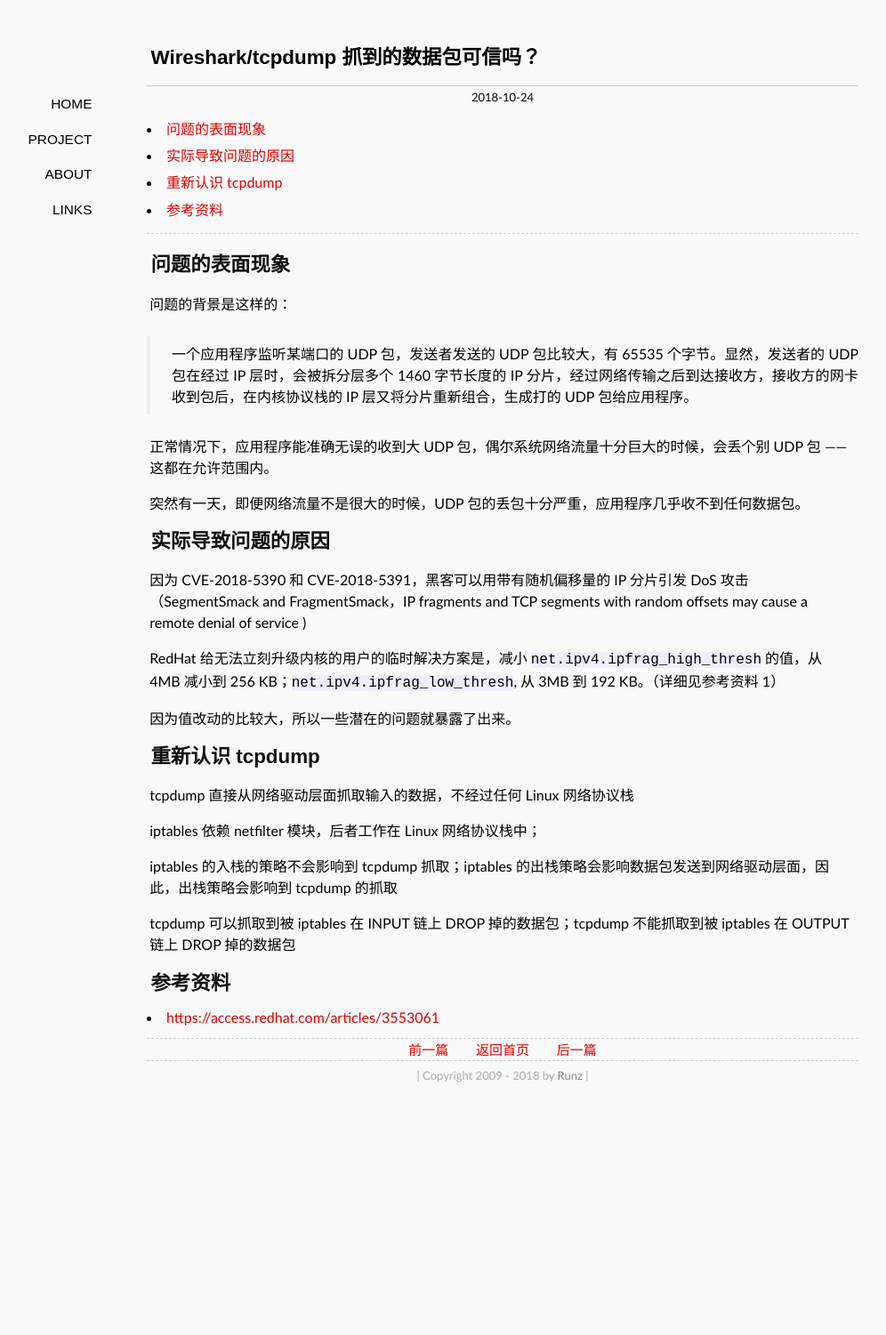
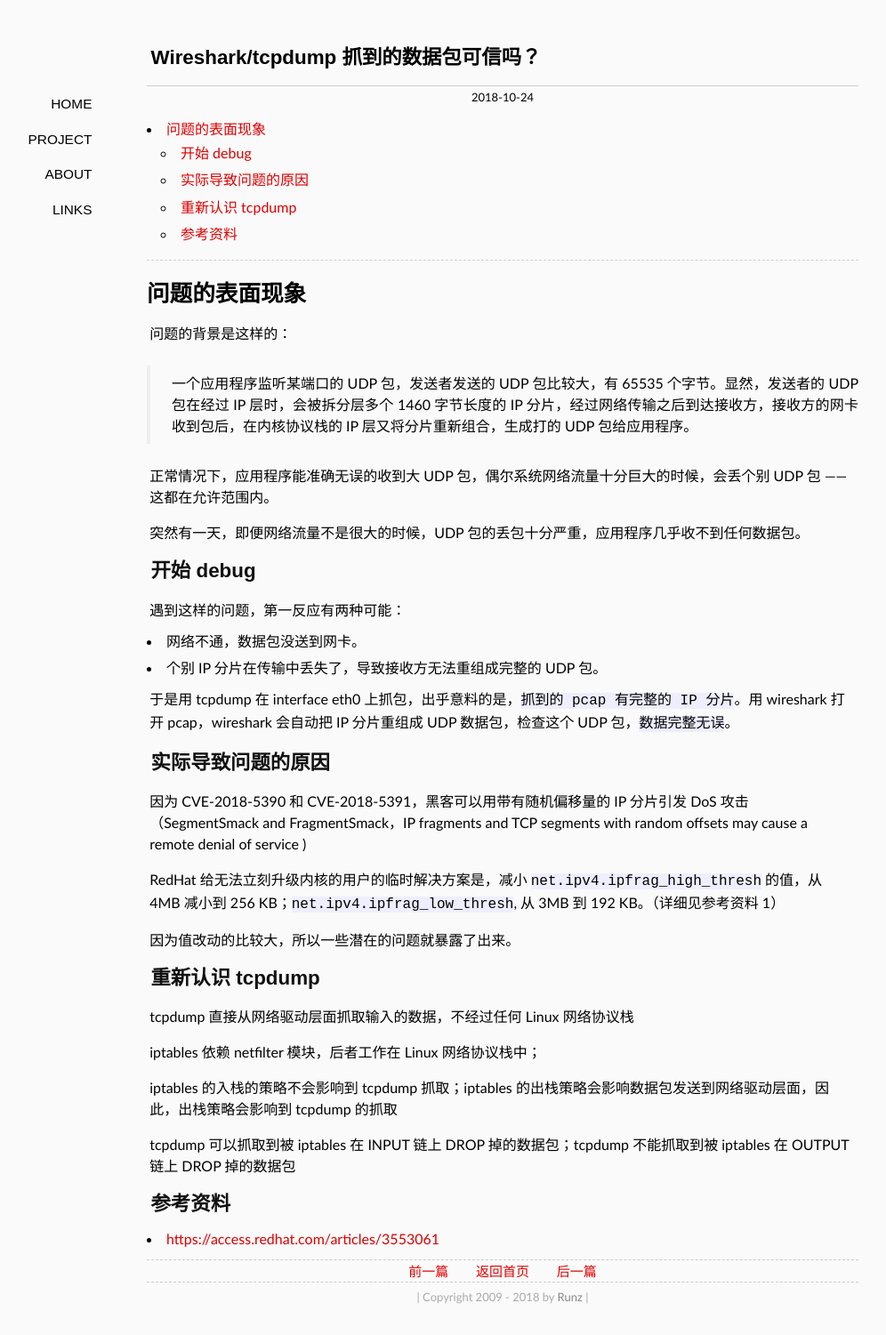
Before and after one commit to shaman7036/runzhen.github.io, a Jekyll site: the page built from _posts/2018-10-24-can-we-trust-wireshark.md, in a window 1280 px wide. Shown: the whole page at 89% size, without its empty margins (75-1071 px from the left). Built offline with Jekyll 4.4.1, drawn with Linux system fonts in a browser that asks for light colours; some web fonts are replaced; comment, search, counter and statistics services are not loaded; before the commit the page ends 1252 px from its top, so only the background shows below that.

Commit message:
2018-10-24-can-we-trust-wireshark.md

```diff
--- a/_posts/2018-10-24-can-we-trust-wireshark.md
+++ b/_posts/2018-10-24-can-we-trust-wireshark.md
@@ -10,7 +10,7 @@ tags: [linux]
 {:toc}
 ***
 
-## 问题的表面现象
+# 问题的表面现象
 
 问题的背景是这样的：
 
@@ -20,6 +20,16 @@ tags: [linux]
 正常情况下，应用程序能准确无误的收到大 UDP 包，偶尔系统网络流量十分巨大的时候，会丢个别 UDP 包 ——这都在允许范围内。
 
 突然有一天，即便网络流量不是很大的时候，UDP 包的丢包十分严重，应用程序几乎收不到任何数据包。
+
+
+## 开始 debug
+
+遇到这样的问题，第一反应有两种可能：
+- 网络不通，数据包没送到网卡。
+- 个别 IP 分片在传输中丢失了，导致接收方无法重组成完整的 UDP 包。
+
+于是用 tcpdump 在 interface eth0 上抓包，出乎意料的是，`抓到的 pcap 有完整的 IP 分片`。用 wireshark 打开 pcap，wireshark 会自动把 IP 分片重组成 UDP 数据包，检查这个 UDP 包，`数据完整无误`。
+
 
 
 ## 实际导致问题的原因
```
